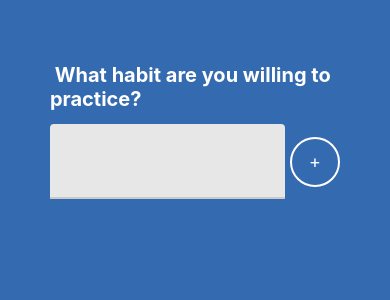
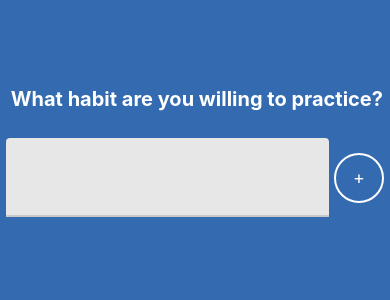
Before and after one commit to slavo3dev/nrgnomad, a React Native app: screen / in a window 390 px wide. Shown: the top 300 px of the page. Built offline with nearby package versions, Linux system fonts and the light colour scheme.

Commit message:
adding input to folder

```diff
--- a/App.js
+++ b/App.js
@@ -7,7 +7,8 @@ export default function App() {
   const [ focusTask , setFocusTask ] = useState(null)
   return (
     <View style={styles.container}>
-      { focusTask ? <Text>Habit Builder</Text> : <Focus />}
+      {focusTask ? <Text>Habit Builder</Text> : <Focus addFocus={setFocusTask} />}
+      <Text>{focusTask}</Text>
     </View>
   );
 }
@@ -16,6 +17,8 @@ const styles = StyleSheet.create({
   container: {
     flex: 1,
     backgroundColor: '#346AAF',
-    padding: 50
+    paddingTop: 60,
+    paddingLeft: 6,
+    paddingRight: 6
   },
 });
--- /dev/null
+++ b/src/features/focus/focus.styles.js
@@ -0,0 +1,27 @@
+import { StyleSheet} from 'react-native'
+
+export default StyleSheet.create({
+  container: {
+    flex: 1,
+  },
+  titleContainer: {
+    flex: 0.1,
+    justifyContent: 'center',
+  },
+  title: {
+    color: "#fff",
+    fontWeight: 'bold',
+    fontSize: 20,
+  },
+  inputContainer: {
+    flex: 0.1,
+    flexDirection: 'row'
+  },
+  textInput: {
+    flex: 1,
+    marginRight: 5
+  },
+  btnContainer: {
+    justifyContent: 'center'
+  }
+});
--- a/src/features/focus/index.js
+++ b/src/features/focus/index.js
@@ -1,10 +1,11 @@
 import React  from 'react';
-import {StyleSheet,Text,View} from 'react-native';
+import {Text,View} from 'react-native';
 import {TextInput} from 'react-native-paper'
-import { RoundedBtn } from '../../components/roundedBtn';
+import {RoundedBtn} from '../../components/roundedBtn';
+import styles from "./focus.styles"
 
 
-export function Focus() {
+export function Focus({ addFocusTask }) {
 
   return (
     <View style={styles.container}>
@@ -12,36 +13,12 @@ export function Focus() {
         <Text style={styles.title}> What habit are you willing to practice?</Text>
       </View>
       <View style={styles.inputContainer}>
-        <TextInput style={styles.textInput} />
+        <TextInput style={styles.textInput}
+          onSubmitEditing={(nativeEvent) => { addFocusTask(nativeEvent.text)}
+          }  />
         <View style={styles.btnContainer}>
           <RoundedBtn title={"+"} size={50}  />
         </View>
       </View>
     </View>
   )}
-
-const styles = StyleSheet.create({
-  container: {
-    flex: 1,
-  },
-  titleContainer: {
-    flex: 0.1,
-    justifyContent: 'center',
-  },
-  title: {
-    color: "#fff",
-    fontWeight: 'bold',
-    fontSize: 20,
-  },
-  inputContainer: {
-    flex: 0.1,
-    flexDirection: 'row'
-  },
-  textInput: {
-    flex: 1,
-    marginRight: 5
-  },
-  btnContainer: {
-    justifyContent: 'center'
-  }
-});
```
